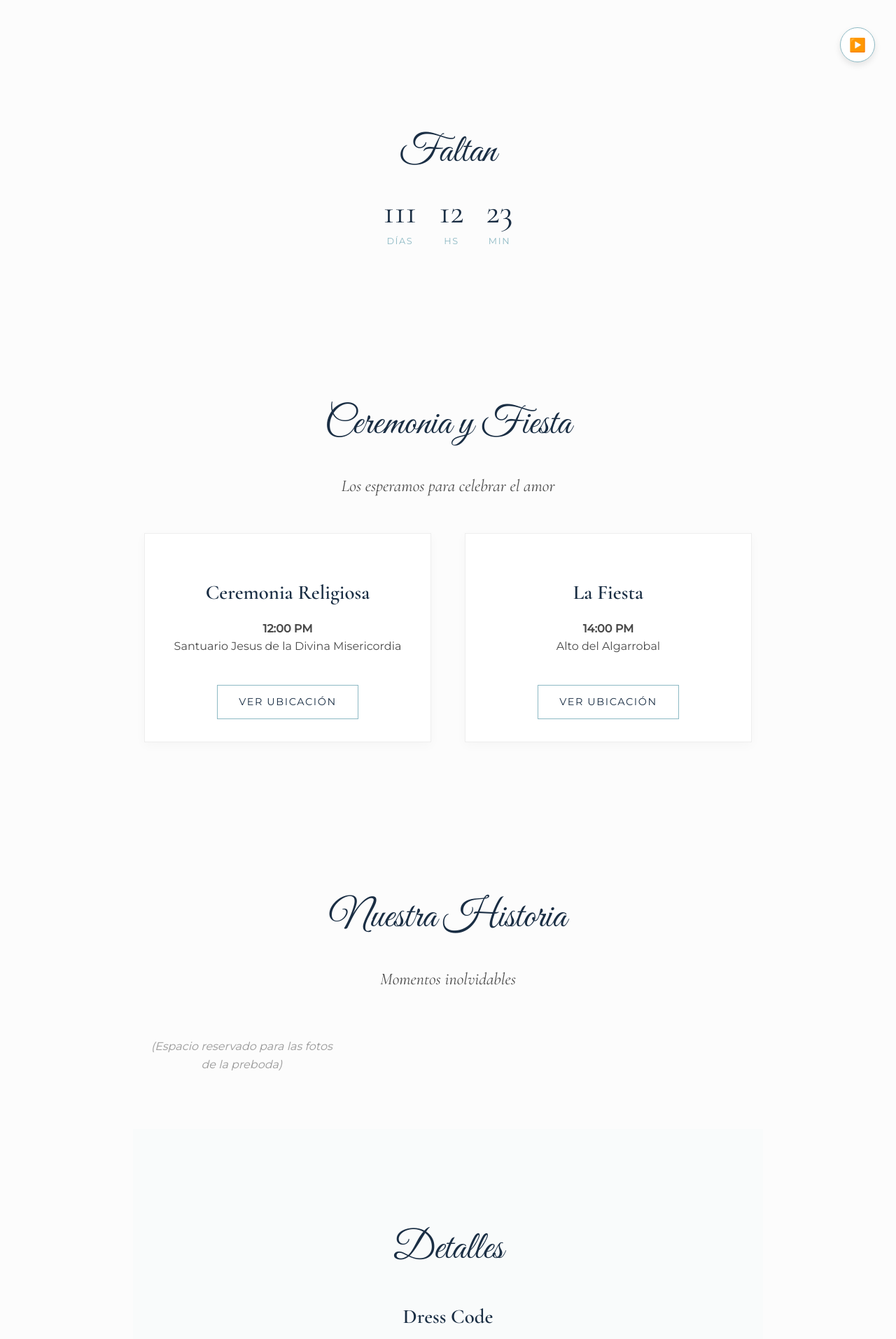
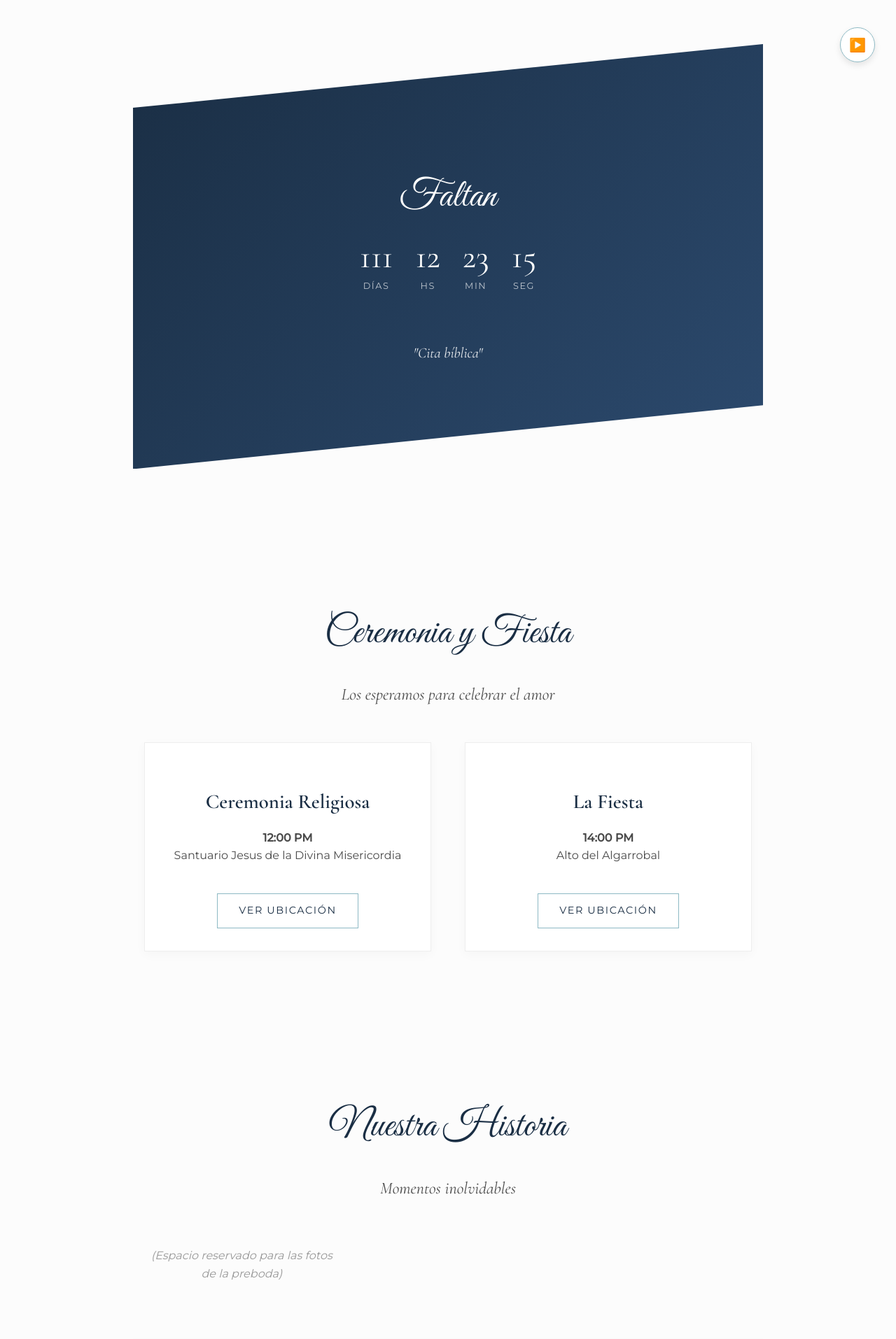
Before and after one commit to alejandroyague0109-png/boda-luz-alito, a Flask app: page / in a window 1280 px wide. Shown: the part 681-2595 px from the top of the page at 70% size. Run offline with Flask 3, Linux system fonts and the light colour scheme.

Commit message:
Update: Contador con segundos, cita bíblica y efecto scroll reveal

```diff
--- a/static/css/styles.css
+++ b/static/css/styles.css
@@ -373,3 +373,58 @@ input:focus, textarea:focus, select:focus {
         height: 45px;
     }
 }
+
+/* EFECTO DE FONDO CON CORTE DIAGONAL */
+#countdown {
+    position: relative;
+    background: linear-gradient(135deg, var(--primary-navy) 0%, #2c4a6e 100%);
+    padding: 8rem 1rem; /* Más espacio para que el corte luzca */
+    margin-top: 4rem;
+    margin-bottom: 4rem;
+    /* Genera el corte horizontal inclinado */
+    clip-path: polygon(0 15%, 100% 0%, 100% 85%, 0% 100%);
+    display: flex;
+    flex-direction: column;
+    align-items: center;
+    justify-content: center;
+}
+
+.bible-quote-container {
+    margin-top: 3rem;
+    max-width: 600px;
+    text-align: center;
+}
+
+.bible-quote {
+    font-family: var(--font-serif);
+    font-style: italic;
+    font-size: 1.3rem;
+    color: white;
+    opacity: 0.9;
+}
+
+/* CLASES PARA ANIMACIÓN DE APARICIÓN (SCROLL REVEAL) */
+.reveal {
+    opacity: 0;
+    transform: translateY(30px);
+    transition: all 1s ease-out;
+}
+
+.reveal.active {
+    opacity: 1;
+    transform: translateY(0);
+}
+
+/* Ajuste para que el contador no se vea apretado en mobile */
+@media (max-width: 600px) {
+    #countdown {
+        clip-path: polygon(0 5%, 100% 0%, 100% 95%, 0% 100%);
+        padding: 6rem 1rem;
+    }
+    .countdown-container {
+        gap: 1rem;
+    }
+    .countdown-number {
+        font-size: 2rem;
+    }
+}
--- a/static/js/script.js
+++ b/static/js/script.js
@@ -6,7 +6,15 @@ document.addEventListener('DOMContentLoaded', function() {
     initMusicControl();
 });
 
-// Cuenta Regresiva Elegante
+// static/js/script.js
+
+document.addEventListener('DOMContentLoaded', function() {
+    initCountdown();
+    initRSVPForm();
+    initMusicControl();
+    initScrollReveal(); // Nueva función
+});
+
 function initCountdown() {
     const weddingDate = new Date("August 15, 2026 12:00:00").getTime();
 
@@ -14,20 +22,38 @@ function initCountdown() {
         const now = new Date().getTime();
         const difference = weddingDate - now;
 
-        if (difference < 0) {
-            document.querySelector('.countdown-container').innerHTML = "<h3 class='location-title'>¡Hoy es el gran día!</h3>";
-            return;
-        }
+        if (difference < 0) return;
 
         document.getElementById('days').innerText = Math.floor(difference / (1000 * 60 * 60 * 24));
         document.getElementById('hours').innerText = Math.floor((difference % (1000 * 60 * 60 * 24)) / (1000 * 60 * 60));
         document.getElementById('minutes').innerText = Math.floor((difference % (1000 * 60 * 60)) / (1000 * 60));
+        // SEGUNDOS AGREGADOS
+        document.getElementById('seconds').innerText = Math.floor((difference % (1000 * 60)) / 1000);
     }
 
     update();
     setInterval(update, 1000);
 }
 
+// FUNCIÓN PARA APARICIÓN SUAVE AL DESPLAZARSE
+function initScrollReveal() {
+    const observerOptions = {
+        threshold: 0.15 // Se activa cuando el 15% del elemento es visible
+    };
+
+    const observer = new IntersectionObserver((entries) => {
+        entries.forEach(entry => {
+            if (entry.isIntersecting) {
+                entry.target.classList.add('active');
+            }
+        });
+    }, observerOptions);
+
+    // Observamos el contador y cualquier otra sección que tenga la clase 'reveal'
+    document.querySelectorAll('.reveal').forEach(section => {
+        observer.observe(section);
+    });
+}
 // Control de Música Minimalista
 function initMusicControl() {
     const musicBtn = document.getElementById('music-btn');
--- a/templates/index.html
+++ b/templates/index.html
@@ -39,21 +39,29 @@
         </div>
     </header>
 
-    <section id="countdown">
-        <h2 class="section-title">Faltan</h2>
+    <section id="countdown" class="reveal">
+        <h2 class="section-title" style="color: white;">Faltan</h2>
         <div class="countdown-container">
             <div class="countdown-item">
-                <span class="countdown-number" id="days">00</span>
-                <span class="countdown-label">Días</span>
+                <span class="countdown-number" id="days" style="color: white;">00</span>
+                <span class="countdown-label" style="color: rgba(255,255,255,0.7);">Días</span>
             </div>
             <div class="countdown-item">
-                <span class="countdown-number" id="hours">00</span>
-                <span class="countdown-label">Hs</span>
+                <span class="countdown-number" id="hours" style="color: white;">00</span>
+                <span class="countdown-label" style="color: rgba(255,255,255,0.7);">Hs</span>
             </div>
             <div class="countdown-item">
-                <span class="countdown-number" id="minutes">00</span>
-                <span class="countdown-label">Min</span>
+                <span class="countdown-number" id="minutes" style="color: white;">00</span>
+                <span class="countdown-label" style="color: rgba(255,255,255,0.7);">Min</span>
             </div>
+            <div class="countdown-item">
+                <span class="countdown-number" id="seconds" style="color: white;">00</span>
+                <span class="countdown-label" style="color: rgba(255,255,255,0.7);">Seg</span>
+            </div>
+        </div>
+
+        <div class="bible-quote-container">
+            <p class="bible-quote">"Cita bíblica"</p>
         </div>
     </section>
 
```
